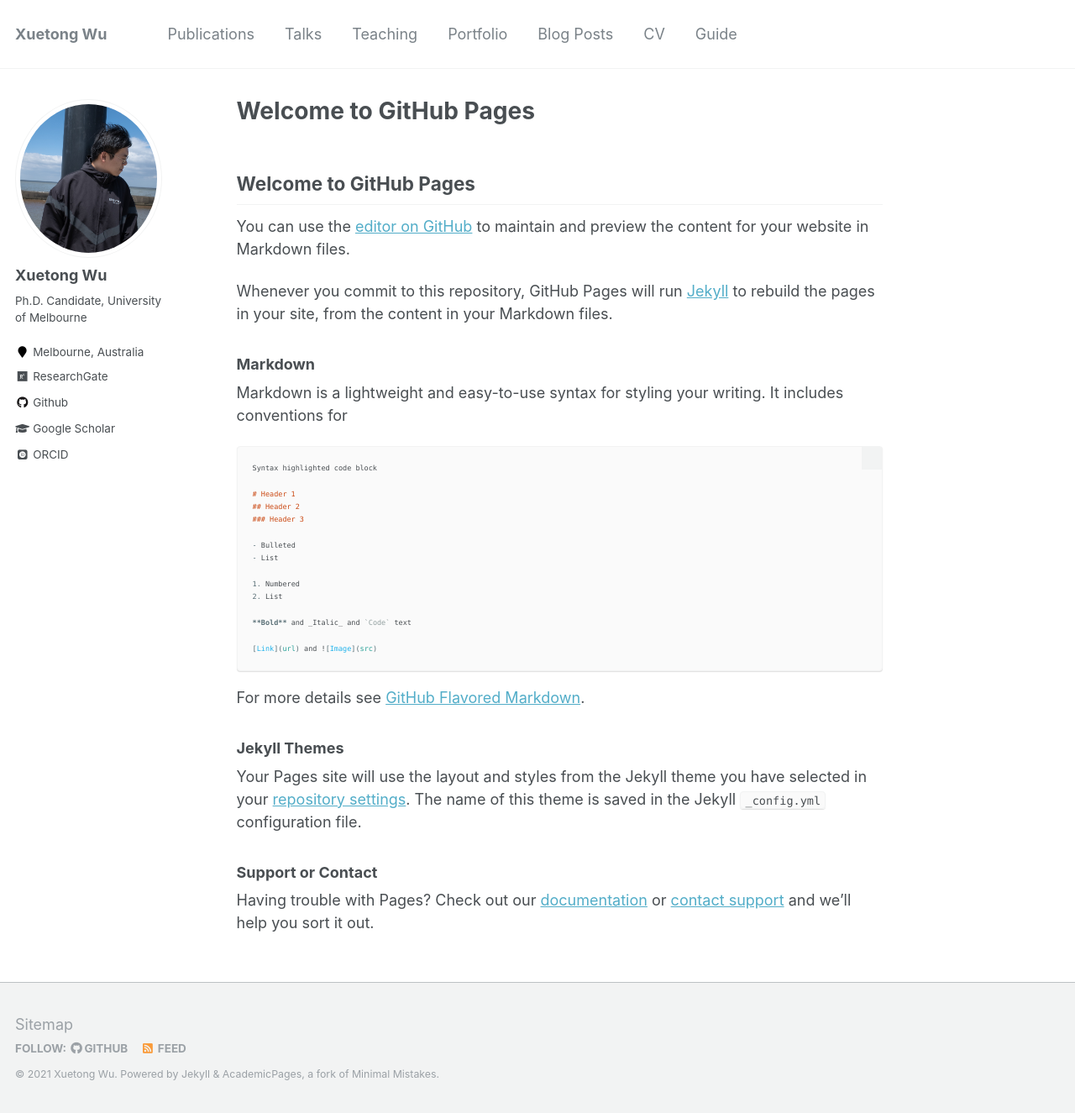
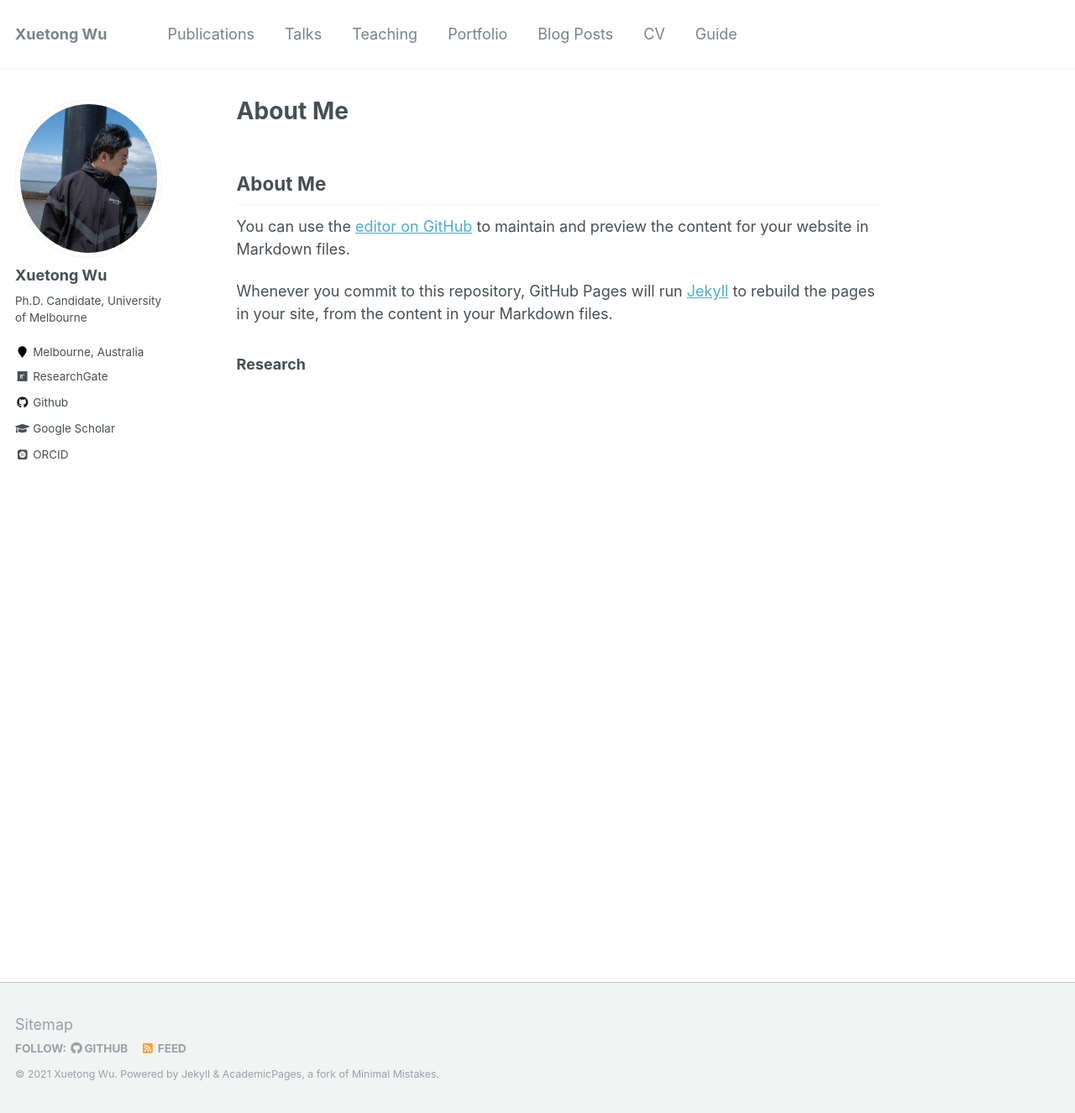
Before and after one commit to wfyitf/wfyitf.github.io, a Jekyll site: the page built from index.md, in a window 1280 px wide and 1325 px high. Shown: the whole window at 84% size. Built offline with Jekyll 4.4.1, drawn with Linux system fonts in a browser that asks for light colours; some web fonts are replaced; our own code applies the rules of GitHub Pages for plain Markdown files.

Commit message:
Update index.md

````diff
--- a/index.md
+++ b/index.md
@@ -1,37 +1,7 @@
-## Welcome to GitHub Pages
+## About Me
 
 You can use the [editor on GitHub](https://github.com/wfyitf/wfyitf.github.io/edit/main/index.md) to maintain and preview the content for your website in Markdown files.
 
 Whenever you commit to this repository, GitHub Pages will run [Jekyll](https://jekyllrb.com/) to rebuild the pages in your site, from the content in your Markdown files.
 
-### Markdown
-
-Markdown is a lightweight and easy-to-use syntax for styling your writing. It includes conventions for
-
-```markdown
-Syntax highlighted code block
-
-# Header 1
-## Header 2
-### Header 3
-
-- Bulleted
-- List
-
-1. Numbered
-2. List
-
-**Bold** and _Italic_ and `Code` text
-
-[Link](url) and ![Image](src)
-```
-
-For more details see [GitHub Flavored Markdown](https://guides.github.com/features/mastering-markdown/).
-
-### Jekyll Themes
-
-Your Pages site will use the layout and styles from the Jekyll theme you have selected in your [repository settings](https://github.com/wfyitf/wfyitf.github.io/settings/pages). The name of this theme is saved in the Jekyll `_config.yml` configuration file.
-
-### Support or Contact
-
-Having trouble with Pages? Check out our [documentation](https://docs.github.com/categories/github-pages-basics/) or [contact support](https://support.github.com/contact) and we’ll help you sort it out.
+### Research
````
